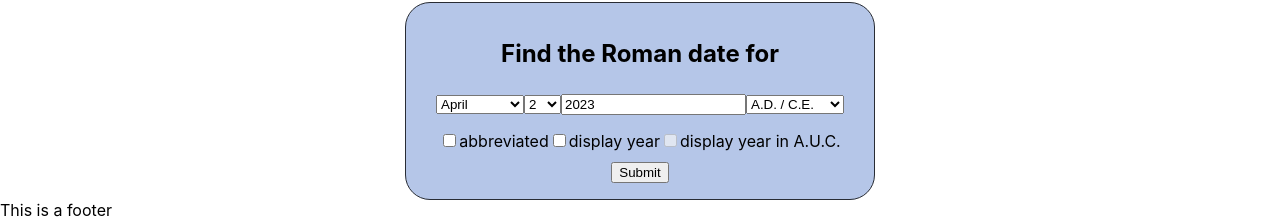
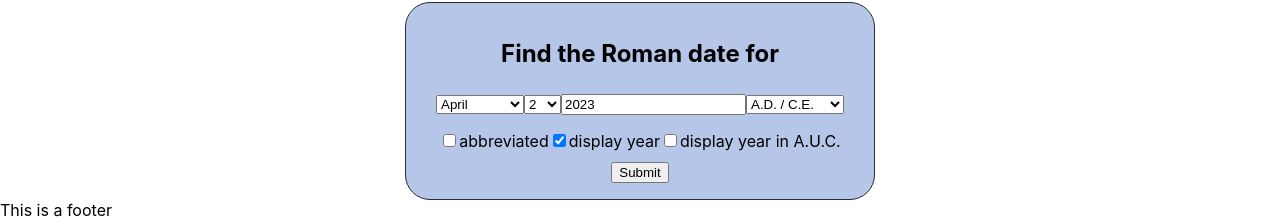
Before and after one commit to celiackelly/roman-date-converter, a React (Create React App) app: page / in a window 1280 px wide. Shown: the part 127-351 px from the top of the page. Built offline with nearby package versions, Linux system fonts and the light colour scheme.

Commit message:
prevent disabled checked state on year change

```diff
--- a/src/components/DateConverter.js
+++ b/src/components/DateConverter.js
@@ -10,8 +10,6 @@ export default function DateConverter() {
     const [isCommonEra, setIsCommonEra] = useState(true)
     const [isDisplayAUCChecked, setisDisplayAUCChecked] = useState(false)
     const [isDateSubmitted, setIsDateSubmitted] = useState(false)
-
-    const isBeforeRomeFounded = year <= 753 && !isCommonEra
 
     function convertDate() {
         //add actual logic
@@ -53,7 +51,7 @@ export default function DateConverter() {
                     isCommonEra={isCommonEra}
                     handleEraChange={handleEraChange}/>
                 <OptionsFieldset
-                    isBeforeRomeFounded={isBeforeRomeFounded}
+                    isBeforeRomeFounded={year <= 753 && !isCommonEra}
                     isDisplayAUCChecked={isDisplayAUCChecked}
                     handleDisplayAUCChange={(e) => setisDisplayAUCChecked(e.target.checked)}
                     />
--- a/src/components/OptionsFieldset.js
+++ b/src/components/OptionsFieldset.js
@@ -1,7 +1,7 @@
 import { React, useState}  from 'react'
 
 export default function OptionsFieldset({ isBeforeRomeFounded, isDisplayAUCChecked, handleDisplayAUCChange }) {
-  const [isDisplayYearChecked, setisDisplayYearChecked] = useState(false)
+  const [isDisplayYearChecked, setisDisplayYearChecked] = useState(true)
 
   return (
     <fieldset>
```
